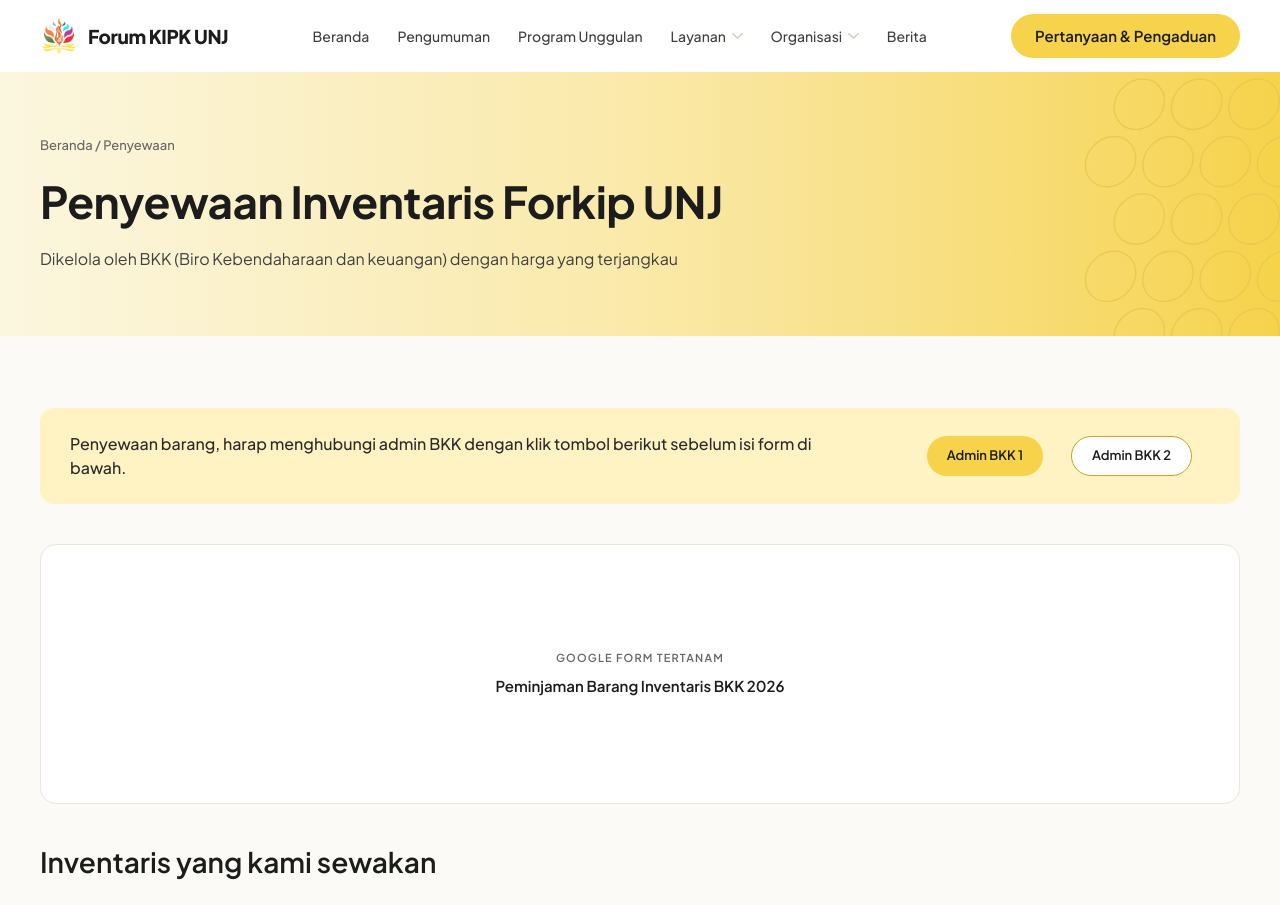
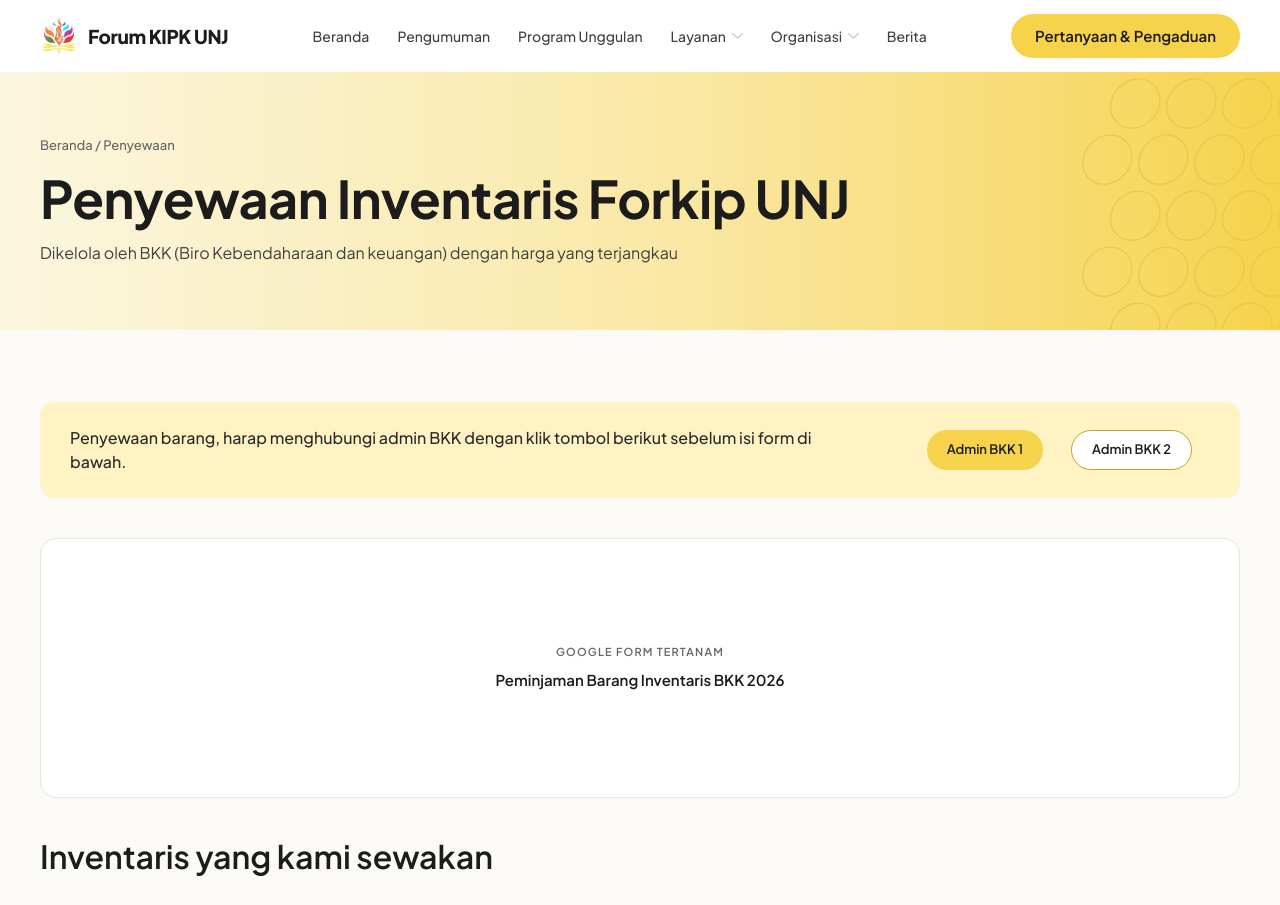
Before and after one commit to AmbatuCode-Dev/forkip-web, a Next.js app: page /penyewaan in a window 1280 px wide. Shown: the top 905 px of the page. Built offline with nearby package versions, Linux system fonts and the light colour scheme.

Commit message:
fix(audit): align service-page typography and gutter with Figma tokens

```diff
--- a/src/components/layout/page-hero.tsx
+++ b/src/components/layout/page-hero.tsx
@@ -9,7 +9,7 @@ export interface PageHeroProps {
   };
   readonly title: string;
   readonly subtitle: string;
-  /** "md" → 34/44px (penyewaan), "lg" → 36/48px (arsip). Default "md". */
+  /** "md" → 34/40px mobile, "lg" → 36/44px mobile; both 52/60px desktop. Default "md". */
   readonly titleSize?: "md" | "lg";
   readonly className?: string;
 }
@@ -73,10 +73,10 @@ export function PageHero({
         </nav>
         <h1
           className={cn(
-            "leading-[1.15] font-bold tracking-[-0.5px] text-[#1C1C1C]",
+            "font-bold tracking-[-0.5px] text-[#1C1C1C]",
             titleSize === "lg"
-              ? "text-[36px] sm:text-[48px]"
-              : "text-[34px] sm:text-[44px]",
+              ? "text-[36px] leading-[44px] sm:text-[52px] sm:leading-[60px]"
+              : "text-[34px] leading-[40px] sm:text-[52px] sm:leading-[60px]",
           )}
         >
           {title}
--- a/src/features/arsip-data/components/arsip-data-view.tsx
+++ b/src/features/arsip-data/components/arsip-data-view.tsx
@@ -11,7 +11,7 @@ export function ArsipDataView() {
         subtitle={arsipHero.description}
       />
 
-      <div className="mx-auto w-full max-w-[1200px] px-4 pt-[72px] pb-24 sm:px-4 lg:px-0">
+      <div className="mx-auto w-full max-w-[1200px] px-4 pt-[72px] pb-24 sm:px-4 xl:px-0">
         <section
           aria-labelledby="direktori-heading"
           className="flex flex-col gap-12 lg:flex-row lg:gap-12"
--- a/src/features/penyewaan/components/penyewaan-view.tsx
+++ b/src/features/penyewaan/components/penyewaan-view.tsx
@@ -19,7 +19,7 @@ export function PenyewaanView() {
         subtitle={penyewaanHero.description}
       />
 
-      <div className="mx-auto flex w-full max-w-[1200px] flex-col gap-10 px-4 pt-[72px] pb-24 sm:px-4 lg:px-0">
+      <div className="mx-auto flex w-full max-w-[1200px] flex-col gap-10 px-4 pt-[72px] pb-24 sm:px-4 xl:px-0">
         {/* Note card — 1200×96, gold tint #FFF3C4 (Figma frame 224:2568) */}
         <section
           aria-label="Catatan penyewaan"
@@ -68,7 +68,7 @@ export function PenyewaanView() {
         >
           <h2
             id="inventaris-heading"
-            className="text-[28px] leading-9 font-semibold text-[#1C1C1C]"
+            className="text-[32px] leading-9 font-semibold text-[#1C1C1C]"
           >
             Inventaris yang kami sewakan
           </h2>
```
